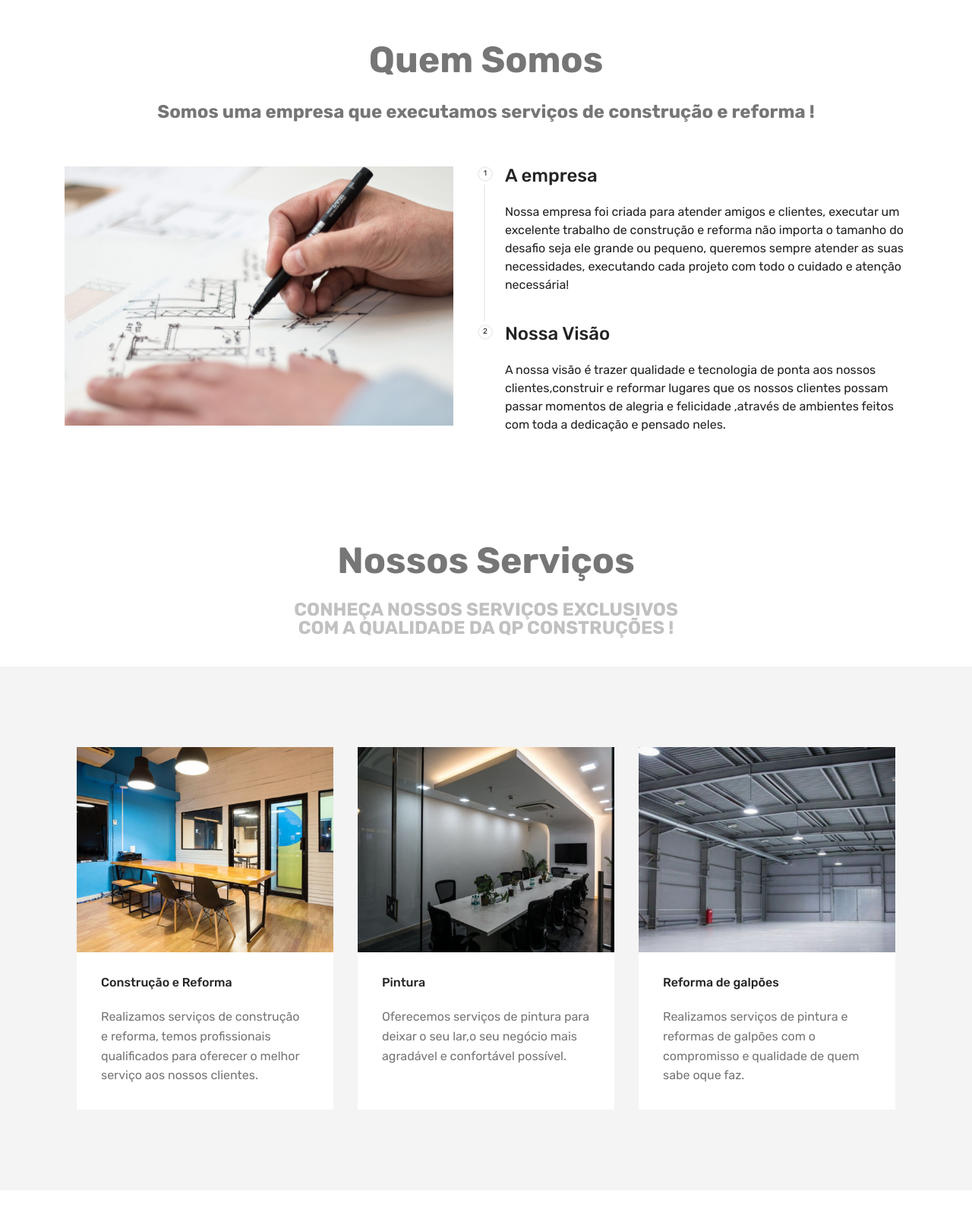
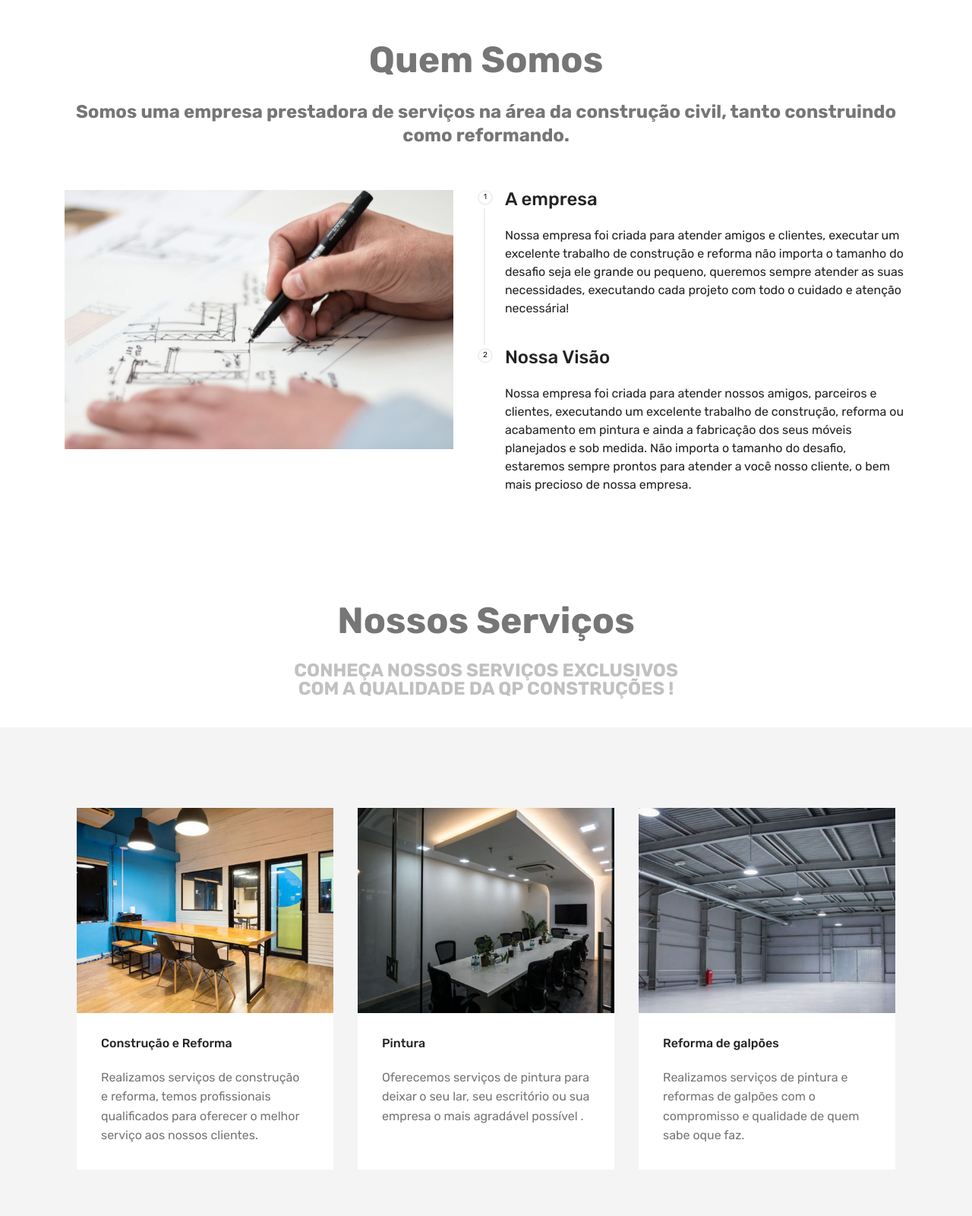
Before and after one commit to qpconstrucoes/home, a plain HTML site: page index.html in a window 1280 px wide. Shown: the part 840-2440 px from the top of the page at 76% size. Drawn offline with Linux system fonts and the light colour scheme; files whose address does not match are found by name.

Commit message:
mudança nos textos

```diff
--- a/index.html
+++ b/index.html
@@ -83,7 +83,7 @@
 
     <div class="container">
         <h2 class="mbr-section-title pb-3 mbr-fonts-style align-center display-2"><strong>Quem Somos</strong></h2>
-        <h3 class="mbr-section-subtitle pb-5 mbr-fonts-style align-center display-5"><strong>Somos uma empresa que executamos serviços de construção e reforma !</strong></h3>
+        <h3 class="mbr-section-subtitle pb-5 mbr-fonts-style align-center display-5"><strong>Somos uma empresa prestadora de serviços na área da construção civil, tanto construindo como reformando.</strong></h3>
         <div class="media-container-row">
             <div class="media-block" style="width: 49%;">
                 <div class="mbr-figure">
@@ -114,7 +114,7 @@
                         </div>
                         <div class="step-text-content">
                             <h4 class="mbr-step-title pb-3 mbr-fonts-style display-5">Nossa Visão</h4>
-                            <p class="mbr-step-text mbr-fonts-style display-7">A nossa visão é trazer qualidade e tecnologia de ponta aos nossos clientes,construir e reformar lugares que os nossos clientes possam passar momentos de alegria e felicidade ,através de ambientes feitos com toda a dedicação e pensado neles.</p>
+                            <p class="mbr-step-text mbr-fonts-style display-7">Nossa empresa foi criada para atender nossos amigos, parceiros e clientes, executando um excelente trabalho de construção, reforma ou acabamento em pintura e ainda a fabricação dos seus móveis planejados e sob medida. Não importa o tamanho do desafio, estaremos sempre prontos para atender a você nosso cliente, o bem mais precioso de nossa empresa.</p>
                         </div>
                     </div>
                 </div>
@@ -194,7 +194,7 @@
                     </div>
                     <div class="card-box">
                         <h4 class="card-title mbr-fonts-style display-7">Pintura</h4>
-                        <p class="mbr-text mbr-fonts-style display-7">Oferecemos serviços de pintura para deixar o seu lar,o seu negócio mais agradável e confortável possível.<br><br></p>
+                        <p class="mbr-text mbr-fonts-style display-7">Oferecemos serviços de pintura para deixar o seu lar, seu escritório ou sua empresa o mais agradável possível .<br><br></p>
                     </div>
 
                 </div>
@@ -253,7 +253,7 @@
                             <div class="b-info b-phone">
                                 <h5 class="align-left mbr-fonts-style display-5">Telefone:
                                 </h5>
-                                <p class="mbr-text align-left mbr-fonts-style display-5"><strong>(11)97516-0114</strong></p>
+                                <p class="mbr-text align-left mbr-fonts-style display-5"><strong>(11)4206-4790</strong></p>
                             </div>
                         </div>
                     </div>
```
Also changed, not shown: 1 other file.
